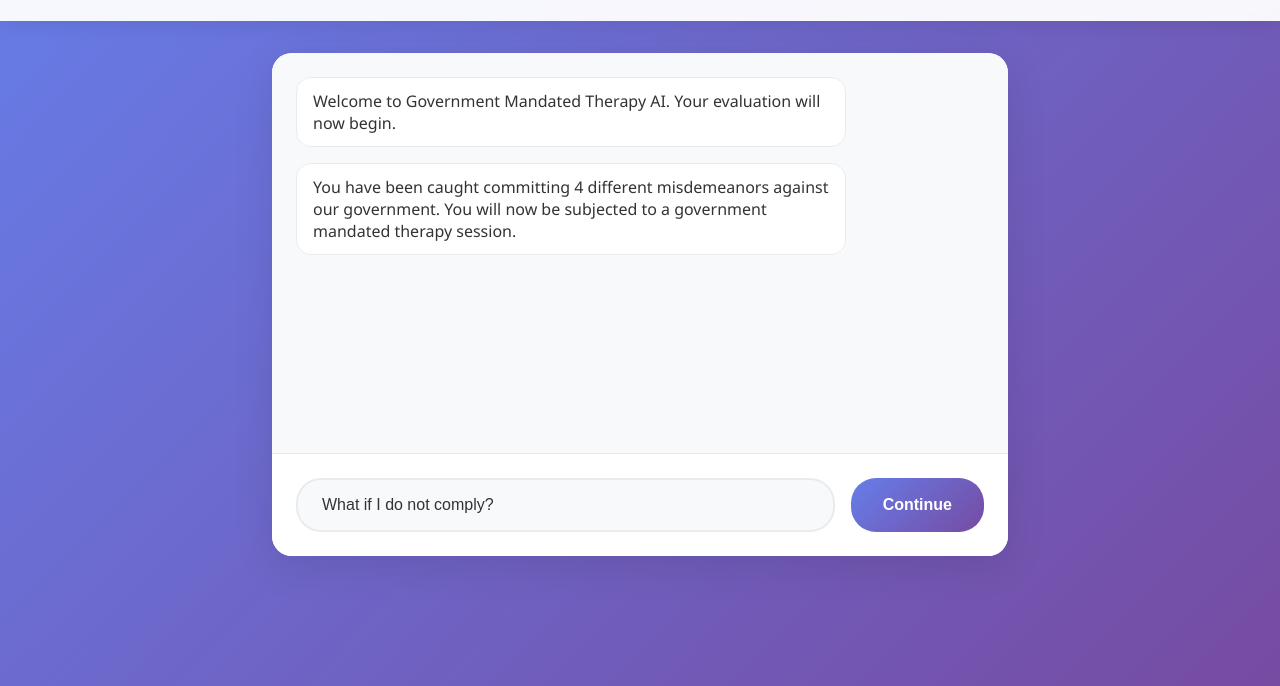
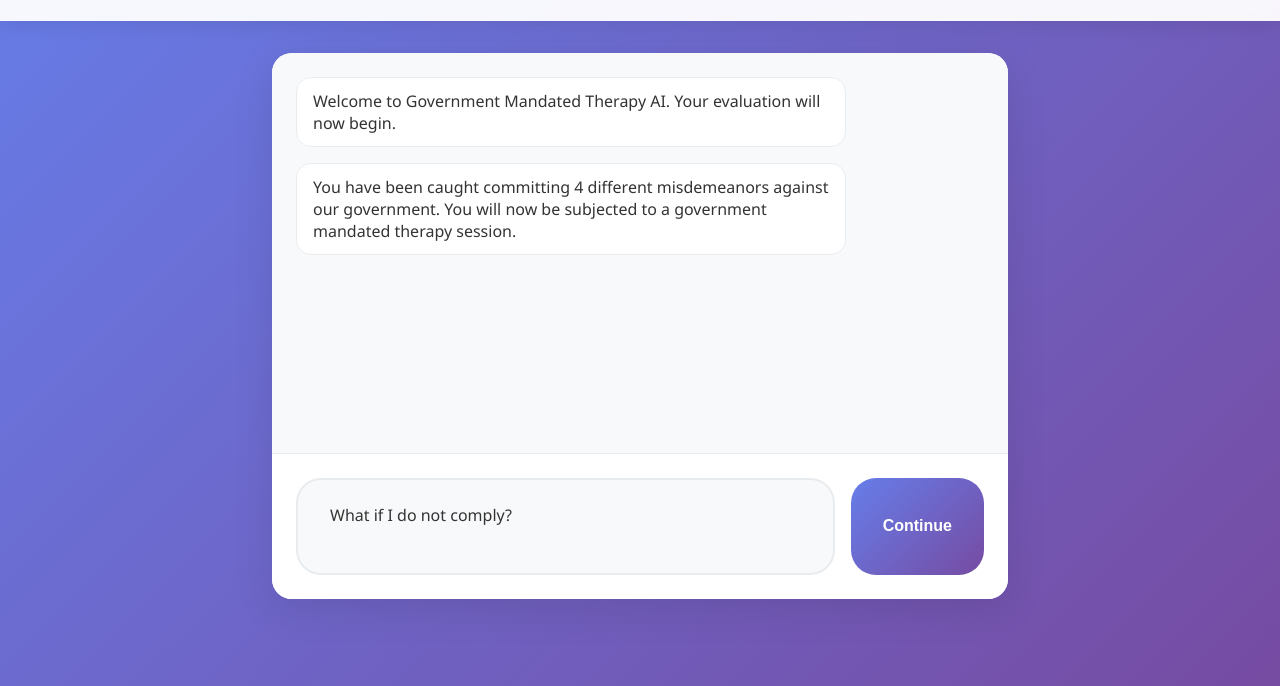
Before and after one commit to HenkHR/DystopianAI, a plain HTML site: page index.html in a window 1280 px wide. Both pictures are taken after a click on the button "Start Evaluation". Shown: the part 114-800 px from the top of the page. Drawn offline with Linux system fonts and the light colour scheme.

Commit message:
Add files via upload

```diff
--- a/index.html
+++ b/index.html
@@ -26,7 +26,7 @@
                 <!-- Chat messages will appear here -->
             </div>
             <div class="chat-input-container">
-                <input type="text" id="questionDropdown" class="question-dropdown" readonly>
+                <textarea id="questionDropdown" class="question-dropdown" readonly></textarea>
                 <button id="sendButton" class="send-button">Continue</button>
             </div>
         </div>
--- a/script.js
+++ b/script.js
@@ -80,6 +80,11 @@ document.addEventListener('DOMContentLoaded', function () {
             // Show the question in chat
             setTimeout(() => {
                 addMessage(question.text, false);
+
+                // Enable continue button after question is asked
+                sendButton.disabled = false;
+                sendButton.style.opacity = '1';
+                sendButton.style.cursor = 'pointer';
             }, 500);
         } else {
             // Evaluation complete
@@ -110,6 +115,11 @@ document.addEventListener('DOMContentLoaded', function () {
         const selectedQuestion = evaluationQuestions[currentQuestionIndex];
         const questionText = selectedQuestion.text;
 
+        // Disable continue button immediately after clicking
+        sendButton.disabled = true;
+        sendButton.style.opacity = '0.5';
+        sendButton.style.cursor = 'not-allowed';
+
         // Show user's answer
         addMessage(selectedQuestion.answer, true);
 
@@ -121,7 +131,7 @@ document.addEventListener('DOMContentLoaded', function () {
             if (selectedQuestion.id === 'termination') {
                 setTimeout(() => {
                     showTerminationWarning();
-                }, 1000);
+                }, 4000);
                 return;
             }
 
--- a/styles.css
+++ b/styles.css
@@ -124,7 +124,7 @@ body {
 
 .question-dropdown {
     flex: 1;
-    padding: 1rem 1.5rem;
+    padding: 1.5rem 2rem;
     border: 2px solid #e9ecef;
     border-radius: 25px;
     font-size: 1rem;
@@ -133,6 +133,13 @@ body {
     background: #f8f9fa;
     cursor: default;
     color: #333;
+    min-height: 80px;
+    max-height: 120px;
+    line-height: 1.4;
+    resize: none;
+    overflow-y: auto;
+    font-family: inherit;
+    word-wrap: break-word;
 }
 
 .question-dropdown:focus {
@@ -162,6 +169,18 @@ body {
 
 .send-button:active {
     transform: translateY(0);
+}
+
+.send-button:disabled {
+    opacity: 0.5;
+    cursor: not-allowed;
+    transform: none;
+    box-shadow: none;
+}
+
+.send-button:disabled:hover {
+    transform: none;
+    box-shadow: none;
 }
 
 @media (max-width: 768px) {
```
